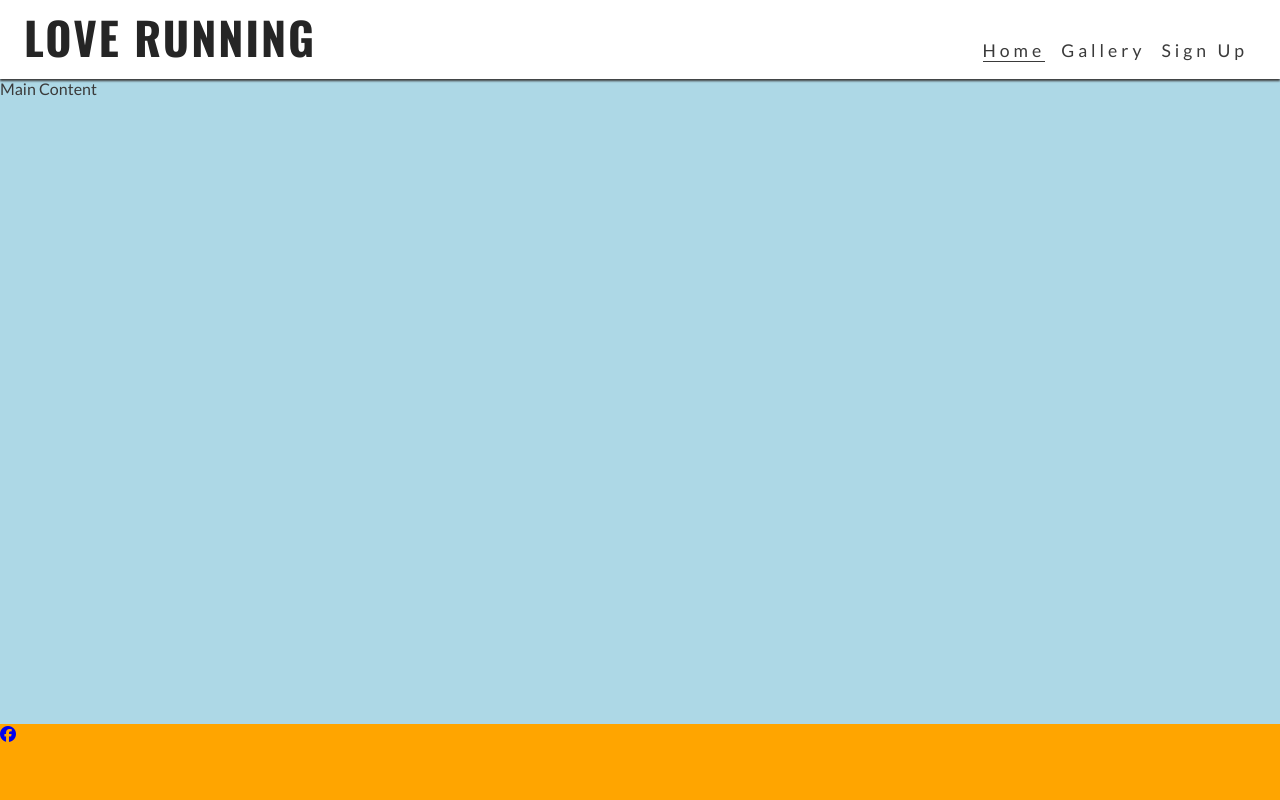
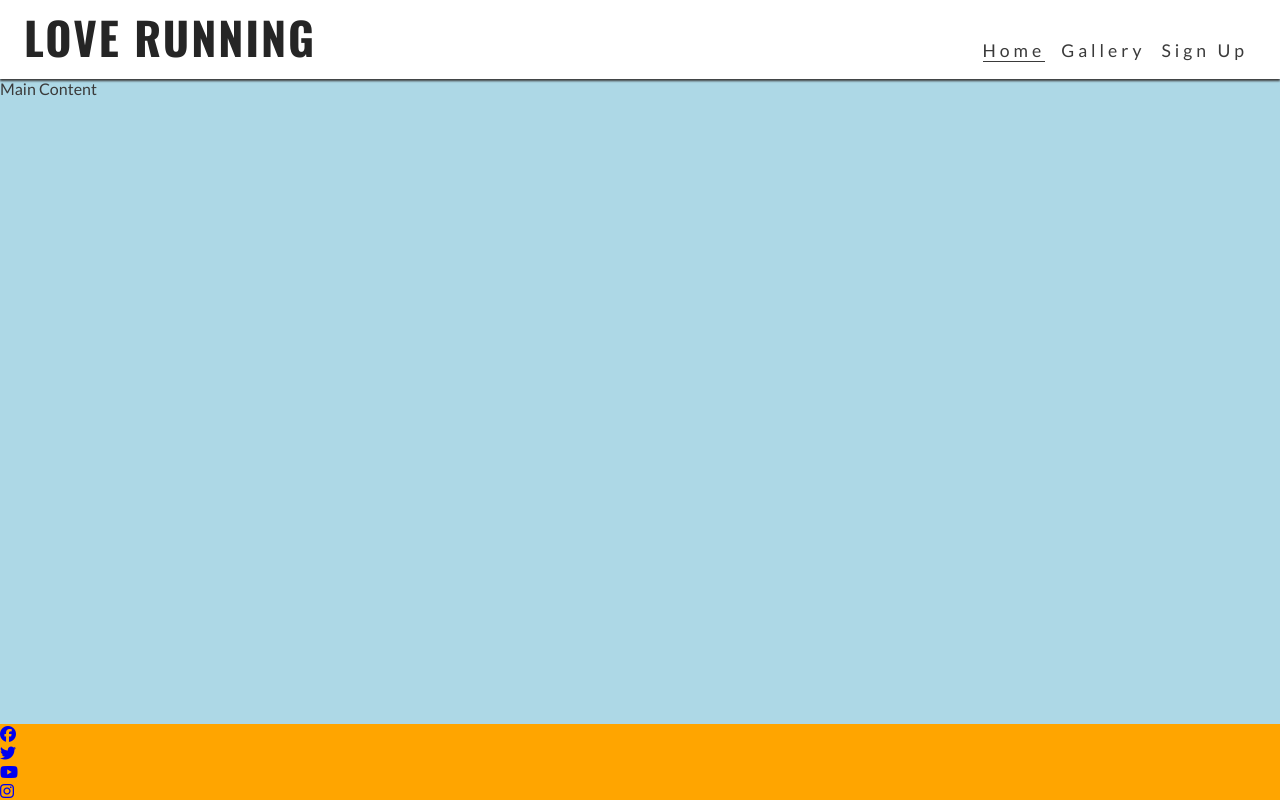
Before and after one commit to N-Smillie/love-running, a plain HTML site: page index.html in a window 1280 px wide. Drawn offline with nearby package versions, Linux system fonts and the light colour scheme.

Commit message:
add remaining links to footer

```diff
--- a/index.html
+++ b/index.html
@@ -43,7 +43,7 @@
         <h1 id="logo">Love Running</h1>
       </a>
       <input type="checkbox" id="nav-toggle" name="nav-toggle" />
-      <label for="nav-toggle" class="nav-toggle-label">X</label>
+      <label for="nav-toggle" class="nav-toggle-label"><i class="fa-solid fa-bars"></i></label>
       <nav>
         <ul id="menu">
           <li><a href="" class="active">Home</a></li>
@@ -66,13 +66,40 @@
             ><i class="fa-brands fa-facebook"></i>
           </a>
         </li>
-        <li></li>
-        <li></li>
-        <li></li>
+        <li>
+          <a
+            href="https://www.twiiter.com/"
+            target="_blank"
+            rel="noopener"
+            aria-label="Visit our Twitter page (opens in new tab)"
+            ><i class="fa-brands fa-twitter"></i>
+          </a>
+        </li>
+        <li>
+          <a
+            href="https://www.youtube.com/"
+            target="_blank"
+            rel="noopener"
+            aria-label="Visit our Youtube page (opens in new tab)"
+            ><i class="fa-brands fa-youtube"></i>
+          </a>
+        </li>
+        <li>
+          <a
+            href="https://www.instagram.com/"
+            target="_blank"
+            rel="noopener"
+            aria-label="Visit our Instagram page (opens in new tab)"
+            ><i class="fa-brands fa-instagram"></i>
+          </a>
+        </li>
       </ul>
     </footer>
 
     <!-- Font Awesome -->
-    <script src="https://kit.fontawesome.com/913f841016.js" crossorigin="anonymous"></script>
+    <script
+      src="https://kit.fontawesome.com/913f841016.js"
+      crossorigin="anonymous"
+    ></script>
   </body>
 </html>
```
